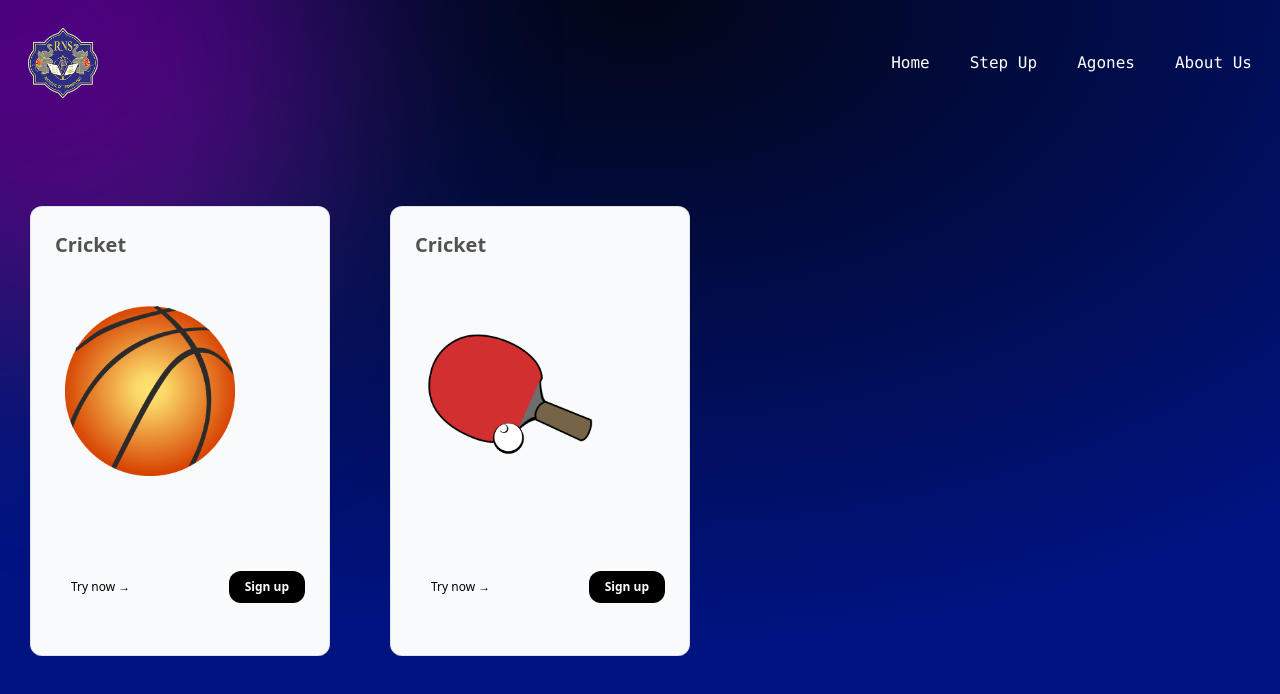
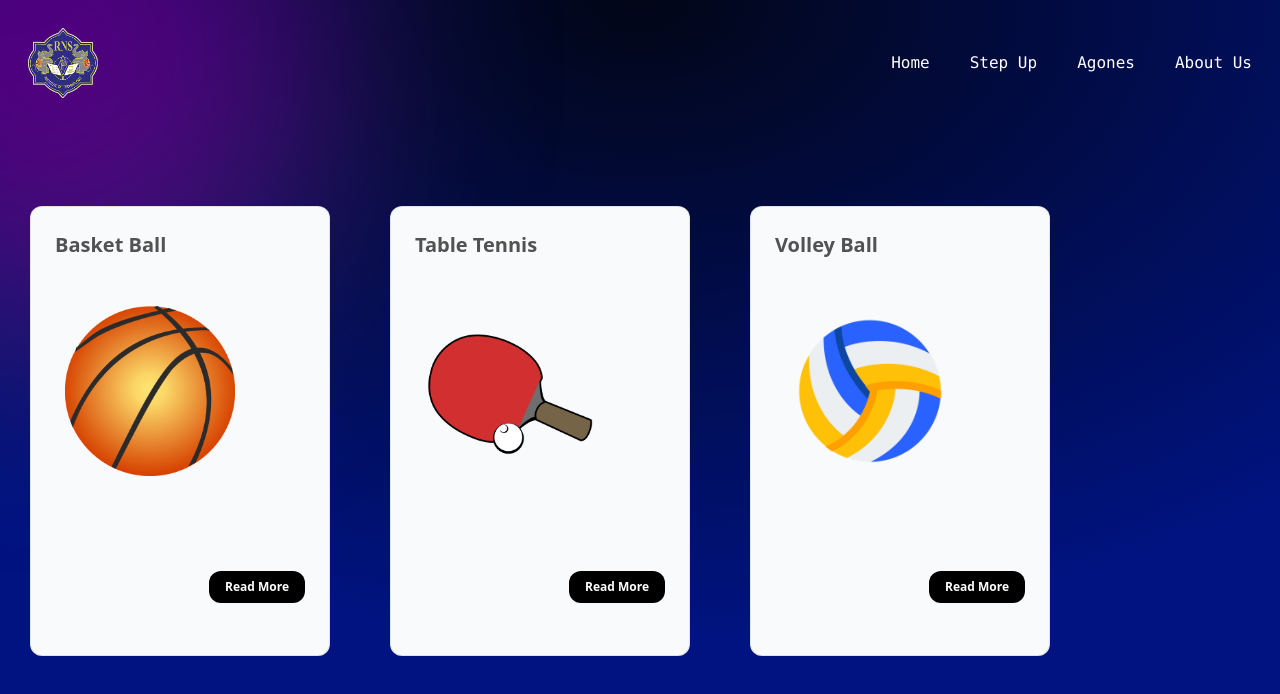
Before and after one commit to Pranava116/RSC_Sports_Web, a React (Vite) app in the folder client/: page /agones in a window 1280 px wide. Shown: the top 694 px of the page. Built offline with nearby package versions, Linux system fonts and the light colour scheme; a web font is replaced by a local one.

Commit message:
Final changes

```diff
--- a/client/src/components/SportsCard.jsx
+++ b/client/src/components/SportsCard.jsx
@@ -1,137 +1,14 @@
-// "use client";
 
-// import Image from "next/image";
-// import React from "react";
-// import { CardBody, CardContainer, CardItem } from "./ui/3d-card";
-// import Link from "next/link";
 
-// export function SportsCard() {
-//   return (
-//     (<CardContainer className="inter-var">
-//       <CardBody
-//         className="bg-gray-50 relative group/card  dark:hover:shadow-2xl dark:hover:shadow-emerald-500/[0.1] dark:bg-black dark:border-white/[0.2] border-black/[0.1] w-auto sm:w-[30rem] h-auto rounded-xl p-6 border  ">
-//         <CardItem
-//           translateZ="50"
-//           className="text-xl font-bold text-neutral-600 dark:text-white">
-//           Make things float in air
-//         </CardItem>
-//         <CardItem
-//           as="p"
-//           translateZ="60"
-//           className="text-neutral-500 text-sm max-w-sm mt-2 dark:text-neutral-300">
-//           Hover over this card to unleash the power of CSS perspective
-//         </CardItem>
-//         <CardItem translateZ="100" className="w-full mt-4">
-//           <Image
-//             src="https://images.unsplash.com/photo-1441974231531-c6227db76b6e?q=80&w=2560&auto=format&fit=crop&ixlib=rb-4.0.3&ixid=M3wxMjA3fDB8MHxwaG90by1wYWdlfHx8fGVufDB8fHx8fA%3D%3D"
-//             height="1000"
-//             width="1000"
-//             className="h-60 w-full object-cover rounded-xl group-hover/card:shadow-xl"
-//             alt="thumbnail" />
-//         </CardItem>
-//         <div className="flex justify-between items-center mt-20">
-//           <CardItem
-//             translateZ={20}
-//             as={Link}
-//             href="https://twitter.com/mannupaaji"
-//             target="__blank"
-//             className="px-4 py-2 rounded-xl text-xs font-normal dark:text-white">
-//             Try now →
-//           </CardItem>
-//           <CardItem
-//             translateZ={20}
-//             as="button"
-//             className="px-4 py-2 rounded-xl bg-black dark:bg-white dark:text-black text-white text-xs font-bold">
-//             Sign up
-//           </CardItem>
-//         </div>
-//       </CardBody>
-//     </CardContainer>)
-//   );
-// }
+import React, {useState} from 'react'
+import { CardBody, CardContainer, CardItem } from "./ui/3d-card";
 
-import { Carousel } from "@material-tailwind/react";
-import React, {useState} from 'react'
-import {motion} from 'framer-motion'
-import { CardBody, CardContainer, CardItem } from "./ui/3d-card";
-import tt from '../assets/tt_color.png'
-import basket from '../assets/bb_color.png'
-import volley from '../assets/volley_color.png'
 const SportsCard = (props) => {
 
-  const [expandedIndex, setExpandedIndex] = useState(null)
-
-  const handleCardHover = (index) => {
-    setExpandedIndex(index === expandedIndex ? -1 : index)
-  }
-  const handleCardHoverEnd = (index) => {
-    setExpandedIndex(false)
-  }
-
-  const cardVariants = {
-    expanded: {
-      width: "450px"
-    },
-    collapsed: {
-      width: '300px'
-    }
-  }
-
-  const cardImages = [tt, volley, basket, volley]
-  const CardTitle = [
-    "VolleyBall",
-    "Cricket",
-    "Basketball",
-    "Football"
-  ]
-  const cardDescriptions = [
-    'This is a description, write whatever you need here, this is just text for a test',
-    'This is a description, write whatever you need here, this is just text for a test',
-    'This is a description, write whatever you need here, this is just text for a test',
-    'This is a description, write whatever you need here, this is just text for a test',
-  ]
   const windowSize = window.innerWidth;
   return (
 
    <section className='flex flex-row bg-transparent'>
-      {/* <div className='mt-12 flex flex-col md:flex-row justify-center items-center  gap-'>
-        {[0, 1, 2, 3].map((index) => (
-            <motion.div
-            key={index}
-            className={`card cursor-pointer h-[500px] bg-cover bg-center rounded-[13px] ${index === expandedIndex ? 'expanded': ''}`}
-            variants={cardVariants}
-            initial="collapsed"
-            animate={index === expandedIndex ? 'expanded': 'collapsed'}
-            transition={{duration: 0.5}}
-            onHoverStart={() => handleCardHover(index)}
-            onHoverEnd={() => handleCardHoverEnd(index)}
-            style={{
-                            //backgroundImage: <img src={{volley}} />*//*`url(${cardImages[index]})`,
-                            backgroundColor: 'black',
-                            marginLeft: '10px',
-                            marginRight: '10px',
-                            border: '1px solid gray',
-            }}
-          >
-              <div className='card-content h-full flex flex-col justify-end'>
-                  <div className='flex justify-center items-center mb-100px'>
-                  <img src={cardImages[index]} style={{width: '150px', marginBottom: '120px'}}/>
-                  </div>
-
-
-                  <div className='card-footer rounded-b-[20px] bg-black min-h-[100px] flex flex-col items-center justify-center'>
-                    <h2 className='text-xl font-semibold text-white text-center'>{CardTitle[index]}</h2>
-                    <p className='text-white'>{windowSize}</p>
-                    {index === expandedIndex && (
-                      <p className='mt-2 text-gray-300 text-center px-[50px]'>{cardDescriptions[index]} </p>
-                    )
-
-                    }
-                  </div>
-              </div>
-          </motion.div>
-        ))}
-      </div> */}
 
       <div>
       <CardContainer className=" w-[300px] mx-[30px] inter-var justify-center items-cent">
@@ -141,7 +18,7 @@ const SportsCard = (props) => {
         <CardItem
           translateZ="50"
           className="text-xl font-bold text-neutral-600 dark:text-white ">
-          Cricket
+          {props.title}
         </CardItem>
         <CardItem
           as="p"
@@ -169,18 +46,18 @@ const SportsCard = (props) => {
         </CardItem>
         <div className="flex justify-between items-center mt-20">
           <CardItem
-            translateZ={20}
+            translateZ={50}
             // as={Link}
             href="https://twitter.com/mannupaaji"
             target="__blank"
             className="px-4 py-2 rounded-xl text-xs font-normal dark:text-white">
-            Try now →
+
           </CardItem>
           <CardItem
-            translateZ={20}
+            translateZ={50}
             as="button"
             className="px-4 py-2 rounded-xl bg-black dark:bg-white dark:text-black text-white text-xs font-bold">
-            Sign up
+            Read More
           </CardItem>
         </div>
       </CardBody>
@@ -193,10 +70,3 @@ const SportsCard = (props) => {
 }
 
 export default SportsCard
-
-{/* <div className='flex flex-col justify-center items-center'>
-        <div className='flex flex-col items-center justify-center max-w-[500px] h-[500px] mr-[50px] mb-[100px] ml-[50px] bg-black'>
-            <img src='/football.jpg' className='object-contain w-[400px]'></img>
-            <h1 className='text-white'>FootBall</h1>
-        </div>
-    </div> */}
--- a/client/src/pages/AgonesPage.jsx
+++ b/client/src/pages/AgonesPage.jsx
@@ -5,13 +5,16 @@ import SportsCard from '../components/SportsCard'
 import tt from '../assets/tt_color.png'
 import basket from '../assets/bb_color.png'
 import volley from '../assets/volley_color.png'
+
 function AgonesPage() {
   return (
     <div>
         <Navbar/>
-        <div className='flex 2xl:flex-col'>
-          <SportsCard src={basket}/>
-            <SportsCard src = {tt}/>
+
+        <div className='flex flex-wrap'>
+          <SportsCard src={basket} title="Basket Ball"/>
+          <SportsCard src = {tt} title="Table Tennis"/>
+          <SportsCard src = {volley} title="Volley Ball"/>
         </div>
     </div>
   )
--- a/client/src/pages/LandingPage.jsx
+++ b/client/src/pages/LandingPage.jsx
@@ -4,9 +4,6 @@ import Footer from '../components/Footer'
 import Card from '../components/Card'
 import Hero from '../components/Hero'
 import data from '../data.js'
-import foot from '/Users/Pranava G Rao/Desktop/Full Web Dev/RSC Web/client/public/football.png'
-import volley from '/Users/Pranava G Rao/Desktop/Full Web Dev/RSC Web/client/public/volleyball_new2.png'
-import basket from '/Users/Pranava G Rao/Desktop/Full Web Dev/RSC Web/client/public/basketball.png'
 
 import Logo from '../components/Logo.jsx'
 import Text from '../components/Text.jsx'
@@ -35,12 +32,6 @@ function LandingPage() {
           <Text text="SPORTS" />
           </div>
 
-        <div className='flex flex-wrap justify-center items-center'>
-          <SportsCard src={foot}/>
-          <SportsCard src={volley}/>
-          <SportsCard src={basket}/>
-          <SportsCard/>
-        </div>
       </div>
       </div>
       <Footer/>
```
